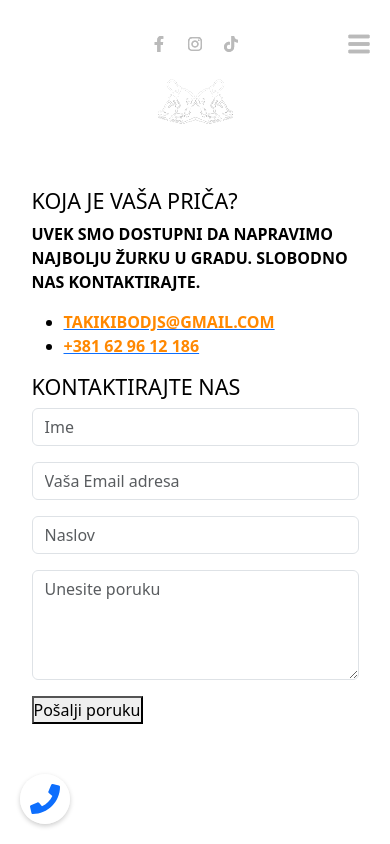
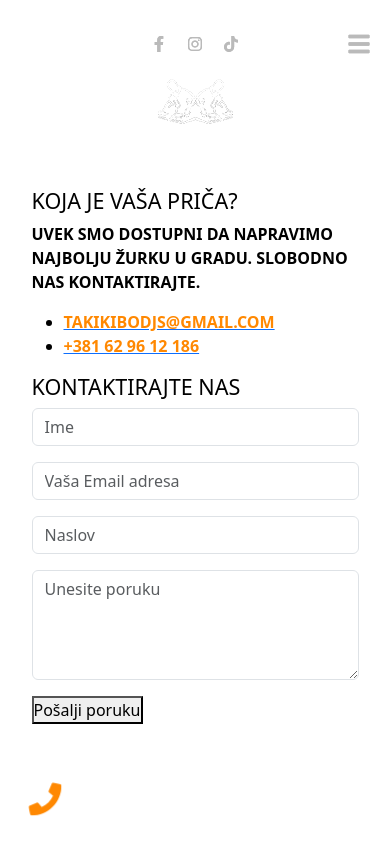
Before and after one commit to AleteiaSD/DJS, a React (Create React App) app: page /contact in a window 390 px wide. Built offline with nearby package versions, Linux system fonts and the light colour scheme; a web font is replaced by a local one.

Commit message:
Commit 2- About us and phone icon change

```diff
--- a/src/assets/aboutus/aboutus.css
+++ b/src/assets/aboutus/aboutus.css
@@ -134,10 +134,9 @@ body {
     .about-info{
       color: var(--px-bababa);
     }
-    .about-info .title {
+    .about-info .title1, .title2 {
       margin-bottom: 30px;
     }
-
     .about-info .info-list {
       padding-top: 15px;
     }
@@ -162,8 +161,21 @@ body {
     .theme-light .about-info .info-list label {
       color: var(--px-theme); /* Zameni $px-dark sa stvarnom vrednošću */
     }
-    .title{
+    .title1{
+      display: flex;
+      justify-content: center; /* Centriranje horizontalno */
+      align-items: center; /* Centriranje vertikalno */
+      margin-top: 5%;
       color: var(--px-bababa);
+      text-align: center;
+    }
+    .title2{
+      display: flex;
+      justify-content: center; /* Centriranje horizontalno */
+      align-items: center; /* Centriranje vertikalno */
+      margin-top: 5%;
+      color: var(--px-bababa);
+      text-align: center;
     }
 
     .feature-box-container{
@@ -183,4 +195,27 @@ body {
       .about-us .social-icons {
         bottom: -10px; /* Prilagodi poziciju ikona za društvene mreže */
       }
+
+
     }
+
+    @media(min-width: 991px){
+      .title1{
+        justify-content: left; /* Centriranje horizontalno */
+        text-align: left;
+      }
+    }
+    @media (max-width: 991px) {
+      .title1,
+      .title2 {
+        display: flex;
+        justify-content: center; /* Centriranje horizontalno */
+        align-items: center; /* Centriranje vertikalno */
+        text-align: center;
+        margin-top: 5%;
+      }
+
+      .about-text {
+        margin: 0 10%; /* Odmakni sadržaj od leve i desne strane */
+      }
+    }
--- a/src/assets/floatingphoneicon.css
+++ b/src/assets/floatingphoneicon.css
@@ -1,17 +1,40 @@
 /* FloatingPhoneIcon.css */
+
 .floating-phone-icon {
-    position: fixed; /* Ova pozicija će držati ikonu u donjem levom uglu */
-    bottom: 20px; /* Razmak od donjeg ruba */
-    left: 20px; /* Razmak od leve ivice */
-    z-index: 1000; /* Postavi viši z-index da bude iznad ostalog sadržaja */
-    background-color: rgba(255, 255, 255, 0.8); /* Pozadina za ikonu */
-    border-radius: 50%; /* Da bude okrugla */
-    padding: 10px; /* Razmak unutar ikone */
-    box-shadow: 0 2px 5px rgba(0, 0, 0, 0.2); /* Lagana senka */
-  }
+    position: fixed;
+    bottom: 20px;
+    left: 20px;
+    z-index: 1000;
+    background-color: rgba(255, 255, 255, 0.8);; /* Zelena pozadina */
+    border-radius: 50%;
+    padding: 10px;
+    box-shadow: 0 2px 5px rgba(0, 0, 0, 0.2);
+    animation: pulse 1.5s infinite; /* Dodaj animaciju pulsiranja */
+    cursor: pointer; /* Promeni pokazivač miša na ikoni */
+}
 
-  @media (min-width: 1128px) {
+.floating-phone-icon a {
+    color: var(--px-phone-color) ; /* Boja ikone telefona */
+}
+
+/* Definisanje animacije */
+@keyframes pulse {
+    0% {
+        transform: scale(1); /* Početna veličina */
+        box-shadow: 0 0 5px rgba(255, 255, 255, 0.5);;
+    }
+    50% {
+        transform: scale(1.2); /* Veća veličina u sredini animacije */
+        box-shadow: 0 0 15px rgba(255, 255, 255, 0.7);;
+    }
+    100% {
+        transform: scale(1); /* Vraća se na početnu veličinu */
+        box-shadow: 0 0 5px rgba(255, 255, 255, 0.5);;
+    }
+}
+
+@media (min-width: 1128px) {
     .floating-phone-icon {
-      display: none; /* Sakrij ikonu na većim ekranima */
+        display: none; /* Sakrij ikonu na većim ekranima */
     }
-  }
+}
--- a/src/assets/global.css
+++ b/src/assets/global.css
@@ -22,6 +22,8 @@
     --px-font-size: 15px;
     --px-line-height: 1.7;
     --px-red: #ff0000;
+
+    --px-phone-color: #ff8801;
 
 
 
--- a/src/components/aboutus/AboutAnimation.jsx
+++ b/src/components/aboutus/AboutAnimation.jsx
@@ -27,7 +27,7 @@ const AboutUs = () => {
 
             <div className="col-lg-7 ml-auto" data-aos="fade-up" data-aos-duration="1200" data-aos-delay="200">
               <div className="about-info">
-                <div className="title"><h3>{t("about.biography")}</h3></div>
+                <div className="title1"><h3>{t("about.biography")}</h3></div>
 
                 <div className="about-text">
                 <p>{t("about.text1")}</p>
@@ -51,7 +51,7 @@ const AboutUs = () => {
 
           <div className="separated"></div>
 
-          <div className="title"><h3>{t("about.whatWeDo")}</h3></div>
+          <div className="title2"><h3>{t("about.whatWeDo")}</h3></div>
           <Services />
         </div>
     </>
```
